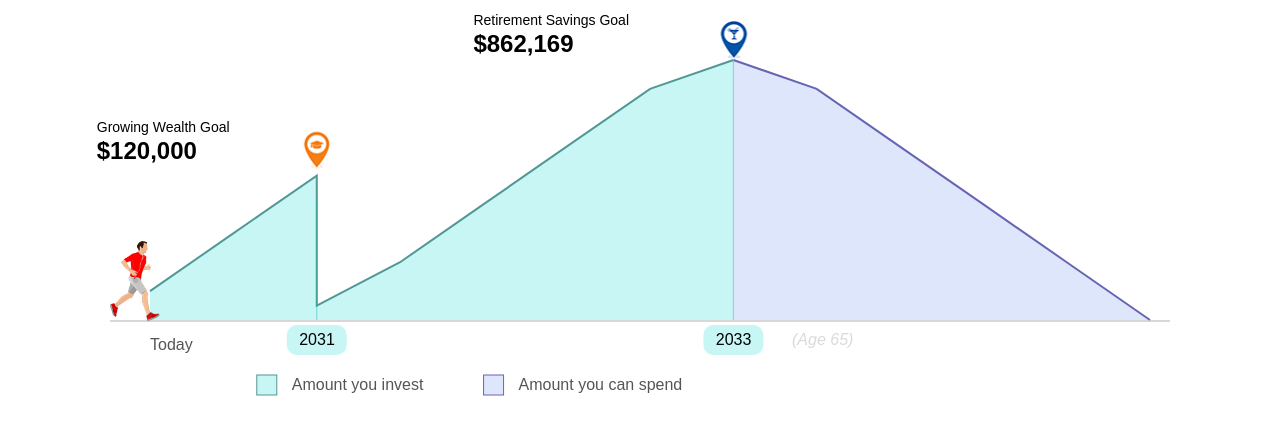
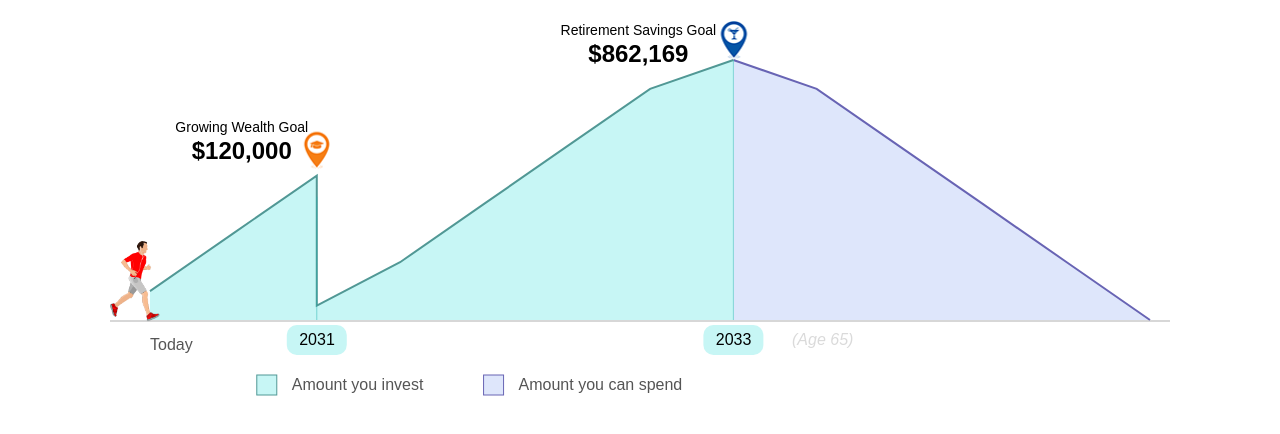
Before and after one commit to maninder123/D3-charts-with-React, a React (Create React App) app: page / in a window 1280 px wide. Shown: the top 434 px of the page. Built offline with nearby package versions, Linux system fonts and the light colour scheme.

Commit message:
Fixed image text issue

```diff
--- a/src/growthChart.js
+++ b/src/growthChart.js
@@ -55,36 +55,36 @@ export class GrowthAreachart extends Component {
             .scale(xScale)
             .tickFormat(timeFormat("%Y"))
 
-    // handling the text div positions on window resize. as here the div is on body not on the svg....
-            var left = 4;
-            if(window.innerWidth <= 1060){
-                left = (that.props.margin.left*2)+20 //100   +20 as the padding
-            }else{
-                if(window.innerWidth >= 1300){
-                    left = -10;
-                }else{
-                    left = (that.props.margin.left*2)-10 //70  -10 as the padding
-                }
-            }
-    // adding text to the first target education maker
-        var tooltipFirstGoal = select("body")
-            .append("div")
-            .attr("id", "eduDiv")
-            .style("display", "block")
-            .style("position", "absolute")
-            .style("left", xScale(new Date(that.props.goals[0].actualYear))-left +"px")
-            .style("top", yScale(that.props.goals[0].value) + "px")
-            .html('<div class="tooltip-education" style="opacity: 1; width:'+ that.props.eduImageTextWidth +'px "><p>Growing Wealth Goal</p> <h2><span>'+
-            that.props.growingAmt +'</span></h2></div>');
+    // adding foreign object for the first target education maker text
+    var eduText = select('.growthSvg')
+                .append("foreignObject").attr("class", "foreign div")
+                .attr("x", xScale(new Date(that.props.goals[0].actualYear))-that.props.eduImageTextWidth+40)
+                .attr("y", yScale(that.props.goals[0].value) )
+                .attr('width', that.props.eduImageTextWidth)
+                .attr('height', that.props.eduImageTextWidth/2)
+                .style("display", "block")
+                .style("position", "absolute")
+      // appending div inside foreign object
+      var tooltipFirstGoal =  eduText
+                .append("xhtml:div").attr("xmlns", "http://www.w3.org/2000/html")
+                .attr("id", "eduDiv")
+                .style("display", "block")
+                .html('<div class="tooltip-education" style="opacity: 1; width:'+ that.props.eduImageTextWidth +'px "><p>Growing Wealth Goal</p> <h2><span>'+
+                 that.props.growingAmt +'</span></h2></div>');
+
+    // adding foreign object for the second target retiement maker
+    var retireText = select('.growthSvg')
+                .append("foreignObject").attr("class", "foreign div")
+                .attr("x", xScale(new Date(that.props.goals[1].actualYear))-that.props.retireImageTextWidth+30)
+                .attr("y", yScale(that.props.goals[1].value) -10)
+                .attr('width', that.props.retireImageTextWidth)
+                .attr('height', that.props.retireImageTextWidth/2)
 
         // adding text to the peak point retirement maker
-        var tooltipSecondGoal = select("body")
-            .append("div")
+        var tooltipSecondGoal = retireText
+            .append("xhtml:div").attr("xmlns", "http://www.w3.org/2000/html")
             .attr("id", "retireDiv")
             .style("display", "block")
-            .style("position", "absolute")
-            .style("left",xScale(new Date(that.props.peakPoint)) - left-40 + "px")
-            .style("top","10px")
             .html('<div class="tooltip-retirement" style="opacity: 1; width:'+ that.props.retireImageTextWidth +'px "><p>Retirement Savings Goal </p><h2><span>'+
             that.props.retirementAmt +'</span></h2> </div>');
 
```
